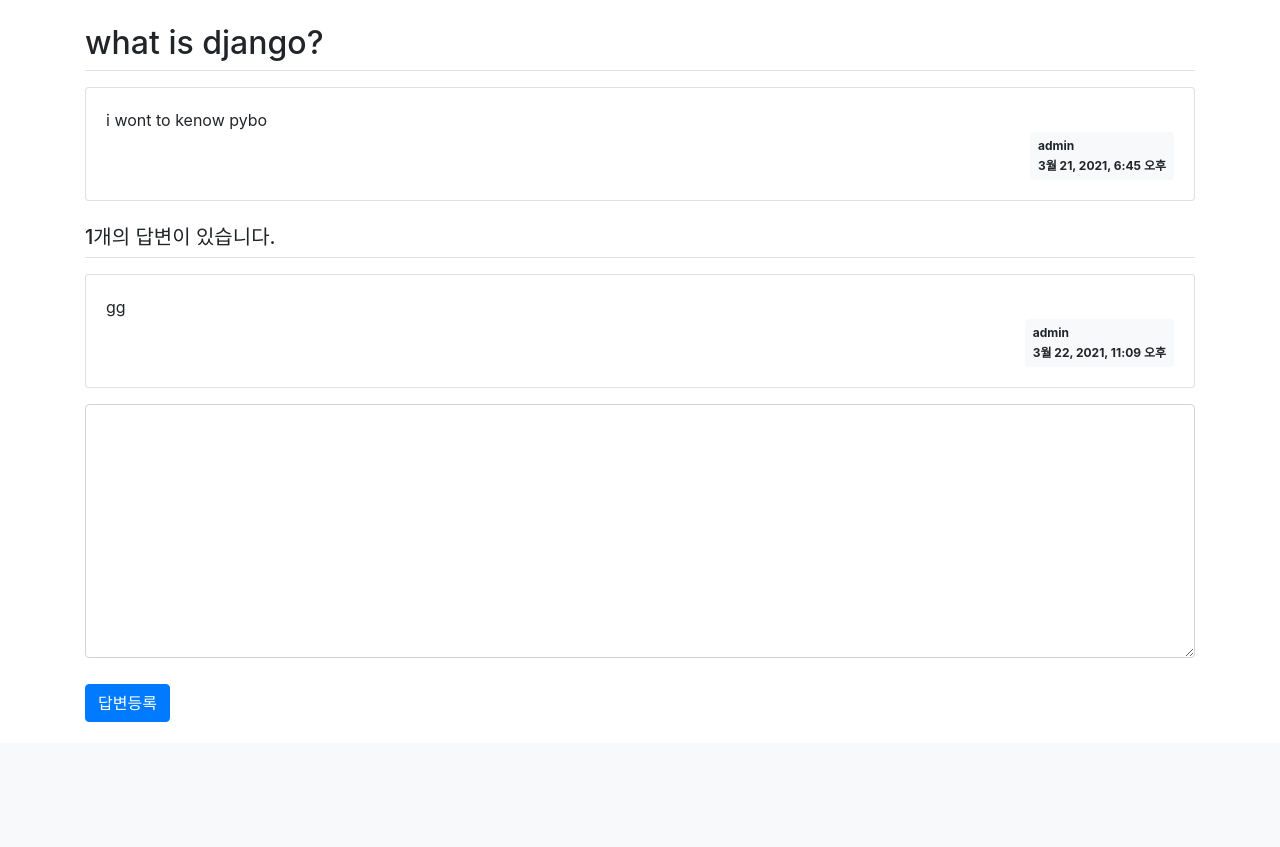
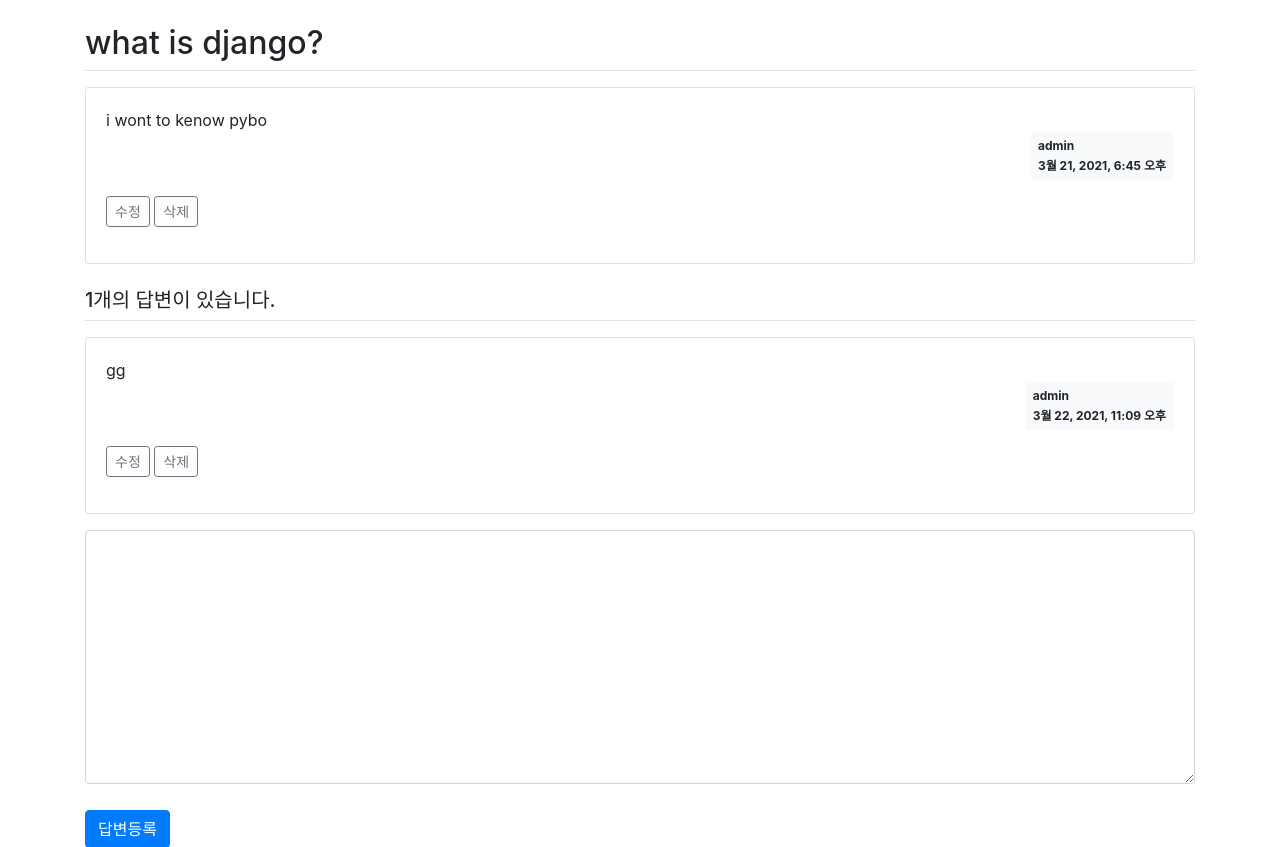
Before and after one commit to phjppo0918/jumpToDjango, a Django app: page /pybo/answer/create/1/ in a window 1280 px wide. Shown: the part 57-904 px from the top of the page. Before the commit the page ends 779 px from the top, so only its background shows below. Run offline with Django 3.2, Linux system fonts and the light colour scheme; a user stored in the database is signed in; data comes from the database, SQL or seed files in the repository; both versions use the stored data as it was after the commit; some libraries are stand-ins or nearby versions.

Commit message:
3-09 fin

```diff
--- a/projects/mysite/pybo/models.py
+++ b/projects/mysite/pybo/models.py
@@ -8,6 +8,7 @@
     content = models.TextField()
     create_date = models.DateTimeField()
     author = models.ForeignKey(User, on_delete=models.CASCADE)
+    modify_date = models.DateTimeField(null=True, blank=True)
     def __str__(self):
         return self.subject
 
@@ -16,3 +17,4 @@
     content = models.TextField()
     create_date = models.DateTimeField()
     author = models.ForeignKey(User, on_delete=models.CASCADE)
+    modify_date = models.DateTimeField(null=True, blank=True)
--- a/projects/mysite/pybo/urls.py
+++ b/projects/mysite/pybo/urls.py
@@ -8,5 +8,11 @@
     path('', views.index, name='index'),
     path('<int:question_id>/',views.detail, name='detail'),
     path('answer/create/<int:question_id>/', views.answer_create, name='answer_create'),
+    path('answer/modify/<int:answer_id>/', views.answer_modify, name='answer_modify'),
+    path('answer/delete/<int:answer_id>/', views.answer_delete, name='answer_delete'),
+
     path('question/create/', views.question_create, name='question_create'),
+    path('question/modify/<int:question_id>/', views.question_modify, name='question_modify'),
+    path('question/delete/<int:question_id>/', views.question_delete, name='question_delete'),
+
 ]
--- a/projects/mysite/pybo/views.py
+++ b/projects/mysite/pybo/views.py
@@ -1,11 +1,12 @@
 from django.shortcuts import render, get_object_or_404, redirect
 
-from .models import Question
+from .models import Question, Answer
 from .forms import QuestionForm, AnswerForm
 
 from django.http import HttpResponse
 from django.utils import timezone
 from django.core.paginator import Paginator
+from django.contrib import messages
 from django.contrib.auth.decorators import login_required
 # Create your views here.
 def index(request) :
@@ -76,3 +77,74 @@
         form = QuestionForm()
     context = {'form': form}
     return render(request, 'pybo/question_form.html', context)
+
+
+@login_required(login_url='common:login')
+def question_modify(request, question_id):
+    """
+    pybo 질문 수정
+    """
+    question = get_object_or_404(Question, pk=question_id)
+    if request.user != question.author:
+        messages.error(request, '수정 권한이 없습니다')
+        return redirect('pybo:detail', question_id=question.id)
+
+    if request.method == "POST":
+        form = QuestionForm(request.POST, instance=question)
+        if form.is_valid():
+            question = form.save(commit=False)
+            question.author = request.user
+            question.modify_date = timezone.now()
+            question.save()
+            return redirect('pybo:detail', question_id=question.id)
+    else:
+        form = QuestionForm(instance=question)
+    context = {'form': form}
+    return render(request, 'pybo/question_form.html', context)
+
+@login_required(login_url='common:login')
+def question_delete(request, question_id):
+    """
+    pybo 질문삭제
+    """
+    question = get_object_or_404(Question, pk=question_id)
+    if request.user != question.author:
+        messages.error(request, '삭제권한이 없습니다')
+        return redirect('pybo:detail', question_id=question.id)
+    question.delete()
+    return redirect('pybo:index')
+
+@login_required(login_url='common:login')
+def answer_modify(request, answer_id):
+    """
+    pybo 답변수정
+    """
+    answer = get_object_or_404(Answer, pk=answer_id)
+    if request.user != answer.author:
+        messages.error(request, '수정권한이 없습니다')
+        return redirect('pybo:detail', question_id=answer.question.id)
+
+    if request.method == "POST":
+        form = AnswerForm(request.POST, instance=answer)
+        if form.is_valid():
+            answer = form.save(commit=False)
+            answer.author = request.user
+            answer.modify_date = timezone.now()
+            answer.save()
+            return redirect('pybo:detail', question_id=answer.question.id)
+    else:
+        form = AnswerForm(instance=answer)
+    context = {'answer': answer, 'form': form}
+    return render(request, 'pybo/answer_form.html', context)
+
+@login_required(login_url='common:login')
+def answer_delete(request, answer_id):
+    """
+    pybo 답변삭제
+    """
+    answer = get_object_or_404(Answer, pk=answer_id)
+    if request.user != answer.author:
+        messages.error(request, '삭제권한이 없습니다')
+    else:
+        answer.delete()
+    return redirect('pybo:detail', question_id=answer.question.id)
--- a/projects/mysite/templates/base.html
+++ b/projects/mysite/templates/base.html
@@ -19,6 +19,10 @@
 <!-- 기본 템플릿 안에 삽입될 내용 End -->
 <!-- jQuery JS -->
 <script src="{% static 'jquery.min.js' %}"></script>
+<!-- 자바스크립트 Start -->
+{% block script %}
+{% endblock %}
+<!-- 자바스크립트 End -->
 <!-- Bootstrap JS -->
 <script src="{% static 'bootstrap.min.js' %}"></script>
 
--- a/projects/mysite/templates/pybo/question_detail.html
+++ b/projects/mysite/templates/pybo/question_detail.html
@@ -3,16 +3,40 @@
 {% block content %}
 
 <div class="container my-3">
+     <!-- 사용자오류 표시 -->
+    {% if messages %}
+    <div class="alert alert-danger my-3" role="alert">
+    {% for message in messages %}
+        <strong>{{ message.tags }}</strong>
+        <ul><li>{{ message.message }}</li></ul>
+    {% endfor %}
+    </div>
+    {% endif %}
+
     <h2 class="border-bottom py-2">{{ question.subject }}</h2>
     <div class="card my-3">
         <div class="card-body">
             <div class="card-text" style="white-space: pre-line;">{{ question.content }}</div>
             <div class="d-flex justify-content-end">
+                 {% if question.modify_date %}
+                    <div class="badge badge-light p-2 text-left mx-3">
+                        <div class="mb-2">modified at</div>
+                        <div>{{ question.modify_date }}</div>
+                    </div>
+                {% endif %}
                  <div class="badge badge-light p-2 text-left">
                     <div class="mb-2">{{ question.author.username }}</div>
                     <div>{{ question.create_date }}</div>
                 </div>
             </div>
+            {% if request.user == question.author %}
+                <div class="my-3">
+                    <a href="{% url 'pybo:question_modify' question.id  %}"
+                       class="btn btn-sm btn-outline-secondary">수정</a>
+                     <a href="#" class="delete btn btn-sm btn-outline-secondary"
+       data-uri="{% url 'pybo:question_delete' question.id  %}">삭제</a>
+                </div>
+            {% endif %}
         </div>
     </div>
     <h5 class="border-bottom my-3 py-2">{{question.answer_set.count}}개의 답변이 있습니다.</h5>
@@ -21,11 +45,25 @@
         <div class="card-body">
             <div class="card-text" style="white-space: pre-line;">{{ answer.content }}</div>
             <div class="d-flex justify-content-end">
+                 {% if answer.modify_date %}
+                    <div class="badge badge-light p-2 text-left mx-3">
+                        <div class="mb-2">modified at</div>
+                        <div>{{ answer.modify_date }}</div>
+                    </div>
+                 {% endif %}
                   <div class="badge badge-light p-2 text-left">
                     <div class="mb-2">{{ answer.author.username }}</div>
                     <div>{{ answer.create_date }}</div>
                   </div>
             </div>
+            {% if request.user == answer.author %}
+                <div class="my-3">
+                    <a href="{% url 'pybo:answer_modify' answer.id  %}"
+                       class="btn btn-sm btn-outline-secondary">수정</a>
+                     <a href="#" class="delete btn btn-sm btn-outline-secondary "
+               data-uri="{% url 'pybo:answer_delete' answer.id  %}">삭제</a>
+                </div>
+            {% endif %}
         </div>
     </div>
     {% endfor %}
@@ -49,3 +87,15 @@
 </div>
 
 {% endblock %}
+
+{% block script %}
+<script type='text/javascript'>
+$(document).ready(function(){
+    $(".delete").on('click', function() {
+        if(confirm("정말로 삭제하시겠습니까?")) {
+            location.href = $(this).data('uri');
+        }
+    });
+});
+</script>
+{% endblock %}
```
Also changed, not shown: projects/mysite/templates/pybo/answer_form.html (added, +16 -0 lines), projects/mysite/db.sqlite3, projects/mysite/pybo/migrations/0004_auto_20210324_2219.py (added).
